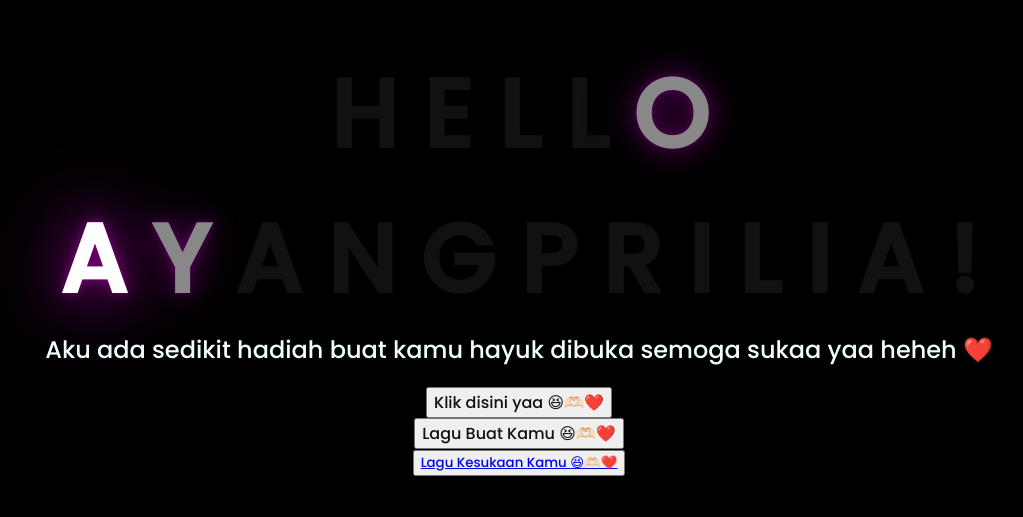
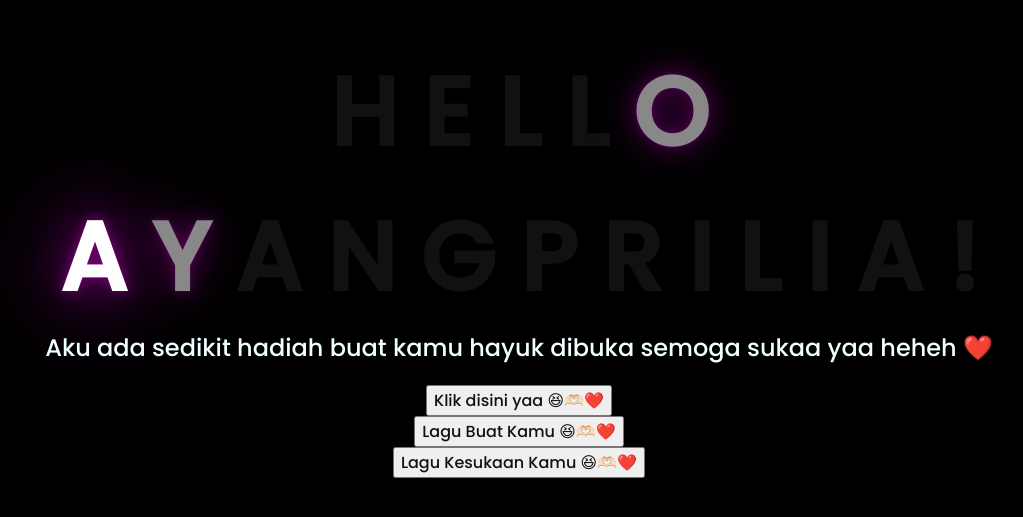
Before and after one commit to aryfdhls/buat_ayanggg, a plain HTML site: page index.html in a window 1280 px wide. Shown: the part 149-666 px from the top of the page, without its empty margins (129-1152 px from the left). Drawn offline with Linux system fonts and the light colour scheme.

Commit message:
style.css

```diff
--- a/css/style.css
+++ b/css/style.css
@@ -112,6 +112,11 @@ body{
     font-size: 1rem;
     color: #111;
 }
+.button3 a{
+    text-decoration: none;
+    font-size: 1rem;
+    color: #111;
+}
 
 
 @media screen and (max-width:574px){
```
